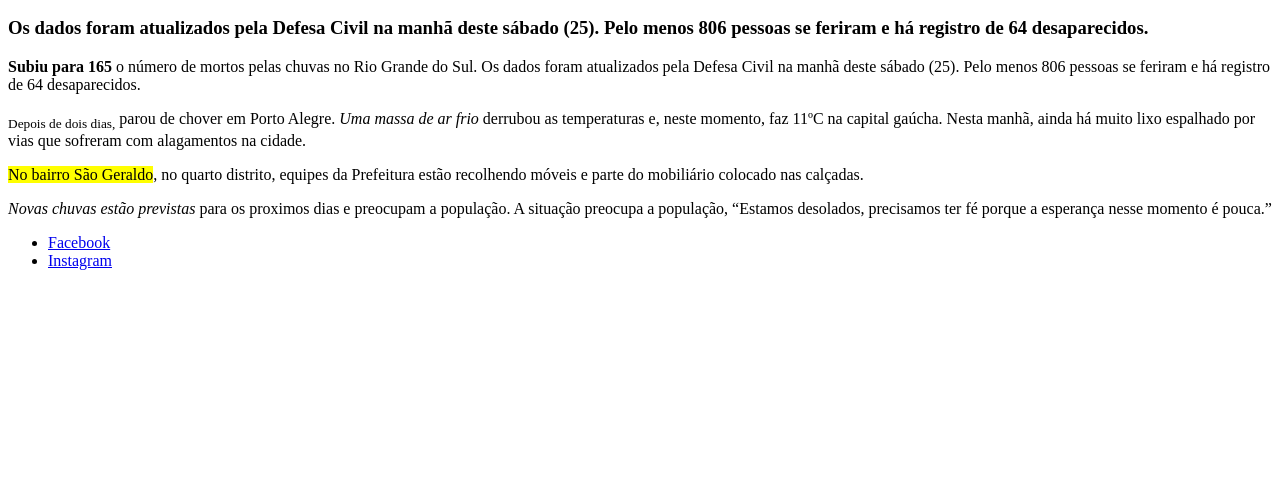
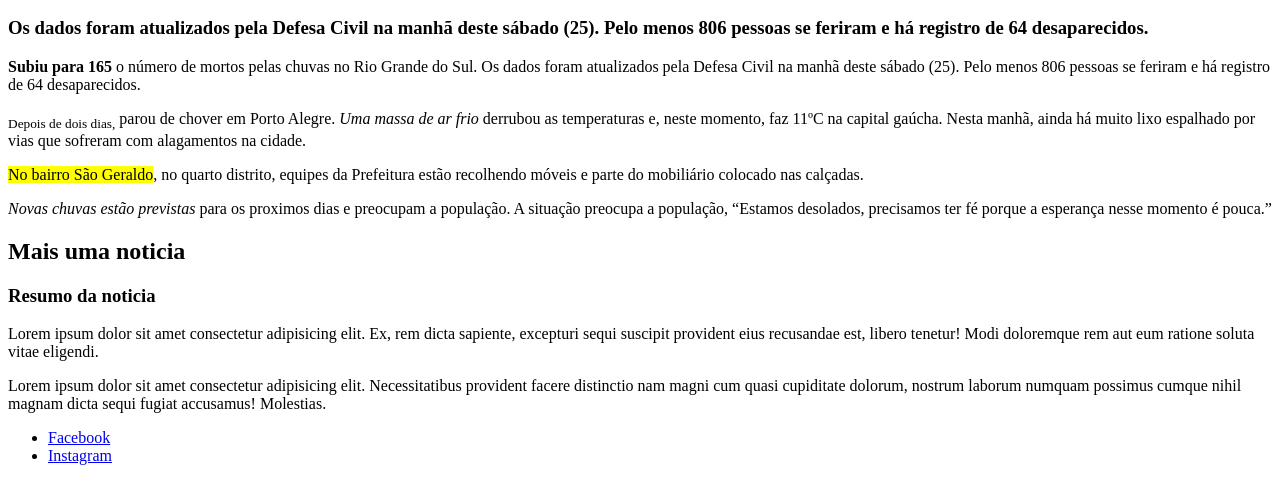
Before and after one commit to RodrigoSilvaBD/desenvolve-introducao-web, a plain HTML site: page noticia_containers.html in a window 1280 px wide. Shown: the part 172-676 px from the top of the page. Drawn offline with Linux system fonts and the light colour scheme.

Commit message:
Add files via upload

```diff
--- a/noticia_containers.html
+++ b/noticia_containers.html
@@ -18,6 +18,8 @@
             <img src="https://picsum.photos/50" />
             <h1>Meu portal de noticias</h1>
         </header>
+        <main>
+            <article>
                 <h2>Sobe para 165 o número de mortos pelas chuvas no RS</h2>
                 <h3>Os dados foram atualizados pela Defesa Civil na manhã deste sábado (25). Pelo menos 806 pessoas se feriram e há registro de 64 desaparecidos.</h3>
                 <p>
@@ -32,11 +34,25 @@
                 <p>
                     <em>Novas chuvas estão previstas</em> para os proximos dias e preocupam a população. A situação preocupa a população, <q>Estamos desolados, precisamos ter fé porque a esperança nesse momento é pouca.</q>
                 </p>
-    </body>
+
+            </article>
+            <article>
+                <h2>Mais uma noticia</h2>
+                <h3>Resumo da noticia</h3>
+                <p>
+                    Lorem ipsum dolor sit amet consectetur adipisicing elit. Ex, rem dicta sapiente, excepturi sequi suscipit provident eius recusandae est, libero tenetur! Modi doloremque rem aut eum ratione soluta vitae eligendi.
+                </p>
+                <p>
+                    Lorem ipsum dolor sit amet consectetur adipisicing elit. Necessitatibus provident facere distinctio nam magni cum quasi cupiditate dolorum, nostrum laborum numquam possimus cumque nihil magnam dicta sequi fugiat accusamus! Molestias.
+                </p>
+            </article>
+        </main>
+
         <footer>
          <ul>
             <li><a href="www.facebook.com">Facebook</a></li>
             <li><a href="www.intagram.com">Instagram</a></li>
          </ul>
         </footer>
+    </body>
 </html>
```
Lines whose indentation alone changed are shown as unchanged.
